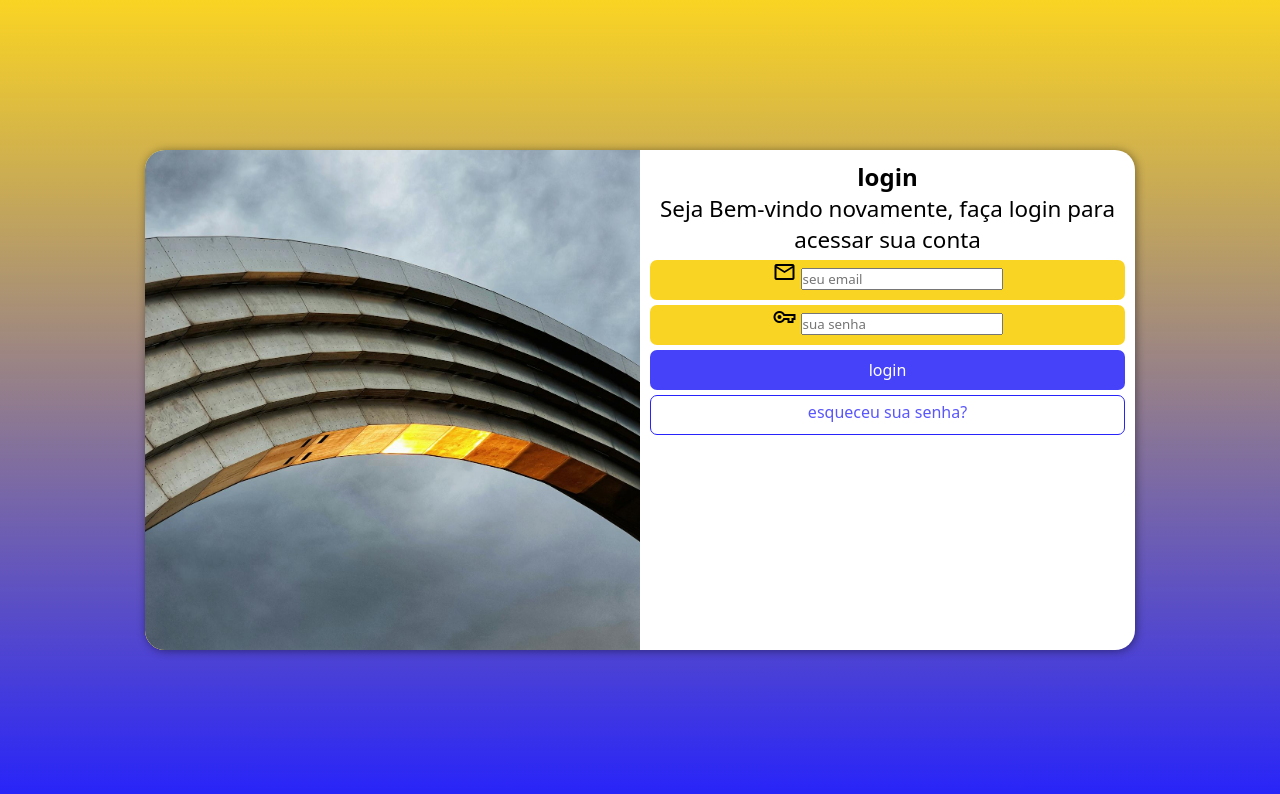
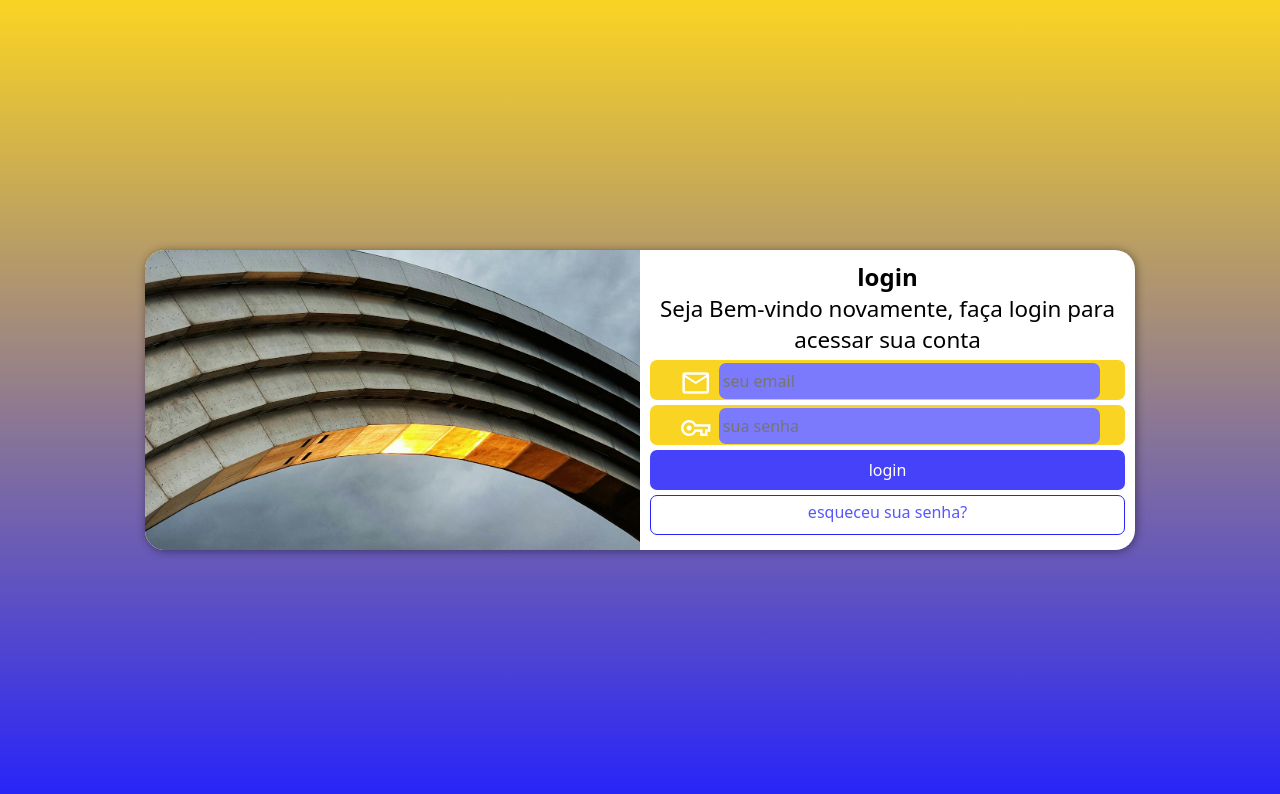
Before and after one commit to dinorsaru/projeto-login, a plain HTML site: page index.html in a window 1280 px wide. Drawn offline with nearby package versions, Linux system fonts and the light colour scheme.

Commit message:
ediçoes finais

```diff
--- a/estilos/media-query.css
+++ b/estilos/media-query.css
@@ -7,6 +7,7 @@
 
     section#login{
         width: 90vw;
+        height: 300px;
     }
 
     section#login > div#imagem{
@@ -32,6 +33,7 @@
 
     section#login{
         width: 990px;
+        height: 300px;
     }
 
     section#login > div#imagem{
--- a/estilos/style.css
+++ b/estilos/style.css
@@ -34,7 +34,7 @@ section#login{
     position: absolute;
     top: 50%;
     left: 50%;
-    transform: translate(-50%, -50%);
+
     overflow: hidden;
 
     background-color: white;
@@ -43,6 +43,7 @@ section#login{
     border-radius: 20px;
     box-shadow: 1px 1px 10px rgba(0, 0, 0, 0.436);
 
+    transform: translate(-50%, -50%);
     transition: width .3s, height .3s;
     transition-timing-function: ease;
 }
@@ -71,12 +72,37 @@ div#formulario>p{
 
 form > div.campo{
     background-color: var(--cor02);
+    border: 2px solid var(--cor02);
     width: 100%;
     height: 40px;
     display: block;
     border-radius: 7px;
     margin: 5px 0px;
 
+}
+
+div.campo > span{
+    color: white;
+    /*background-color: black;*/
+    font-size: 2em;
+    width: 40px;
+    padding: 5px;
+}
+
+div.campo > input{
+    background-color: #7b79fc;
+    font-size: 1em;
+    width: 81%;
+    height: 100%;
+
+    border: 0px;
+    border-radius: 7px;
+    padding: 4px;
+    transform: translateY(-12px);
+}
+
+div.campo > input:focus-within{
+    background-color: white;
 }
 
 div.campo > label{
```
